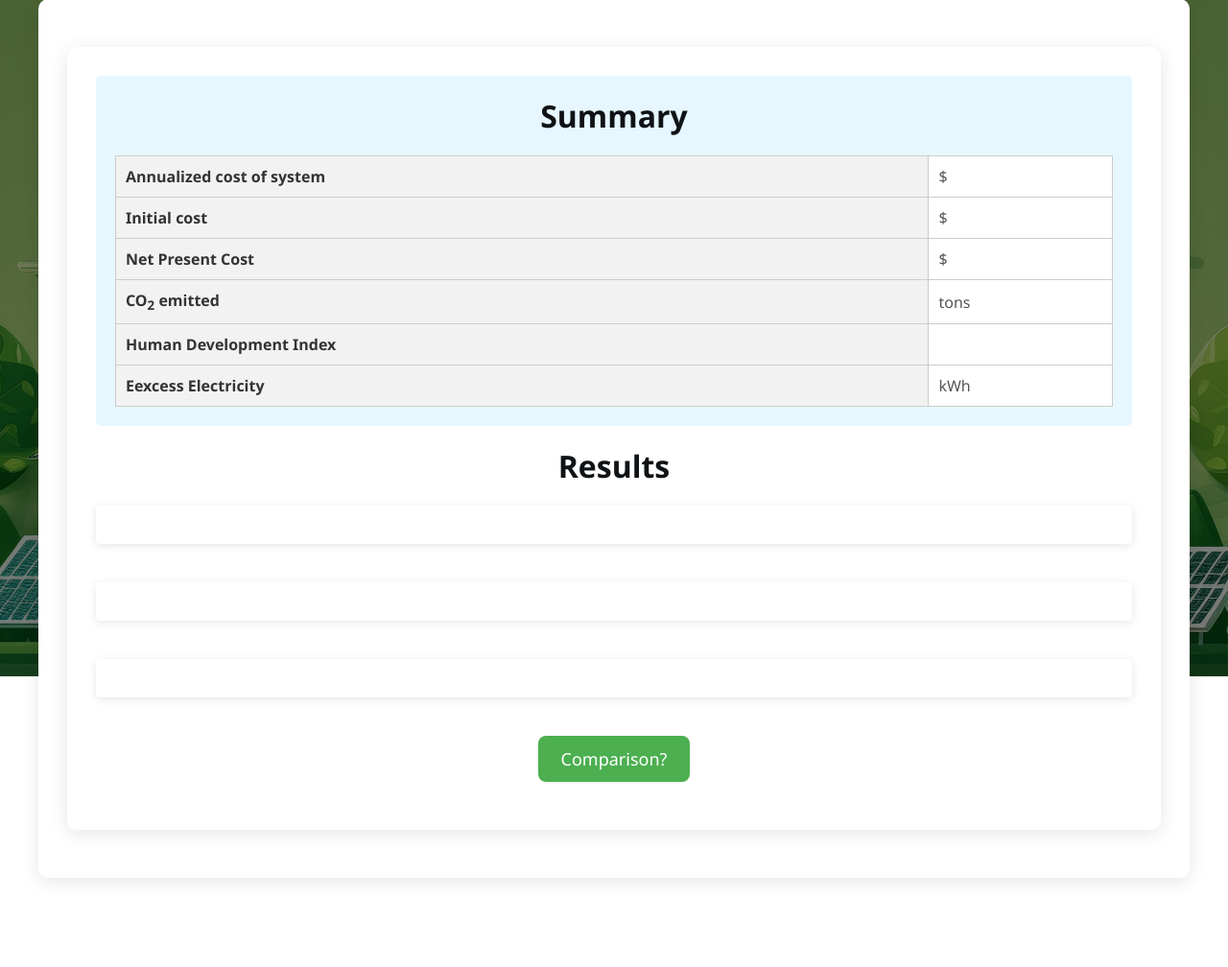
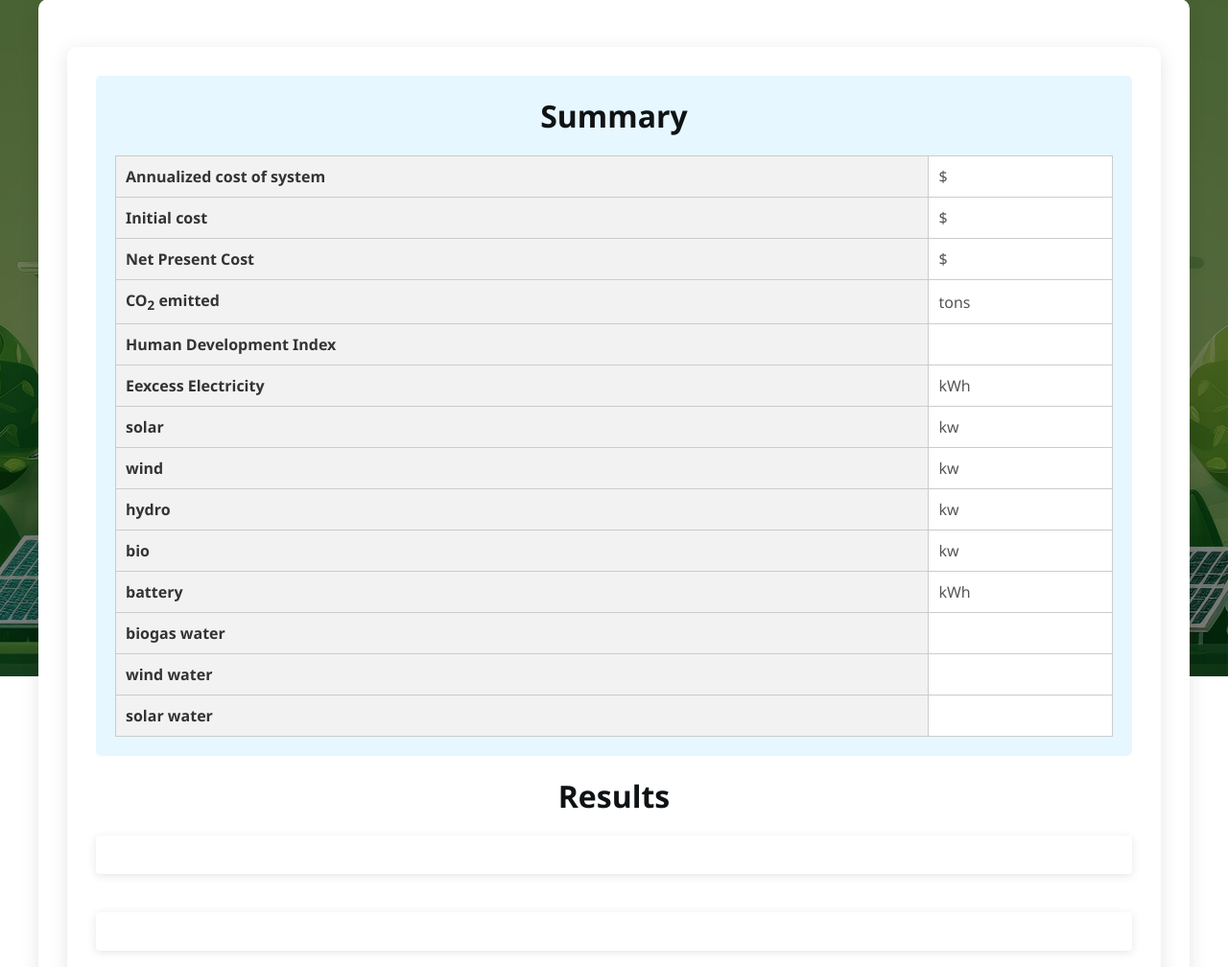
Before and after one commit to selishaa/Optimization_tool, a Django app: page /optimization_tool/results_page in a window 1280 px wide. Shown: the part 95-1103 px from the top of the page at 96% size. Before the commit the page ends 1014 px from the top, so only its background shows below. Run offline with Django 4.2, Linux system fonts and the light colour scheme; parts of the project's set-up code (start-up, migrations or seed data) failed here and were passed over.

Commit message:
few changes

```diff
--- a/GeneticAlgorithmPython/Finaloneyear_ST.py
+++ b/GeneticAlgorithmPython/Finaloneyear_ST.py
@@ -830,7 +830,7 @@
     colors = ['yellow', 'maroon', 'beige', 'purple']
     # Create the pie chart
     plt.figure(figsize=(8, 5))
-    plt.pie(sizes, labels=labels, colors=colors, startangle=90, autopct='%1.1f%%', textprops={'fontsize': 8})
+    plt.pie(sizes, labels=labels, colors=colors, startangle=90, autopct='%1.1f%%', textprops={'fontsize': 10})
     plt.title('Electricity Generated From Renewable Sources')
     plt.show()
     graph = get_graph()
--- a/GeneticAlgorithmPython/Microgrid_with_diesel_ST.py
+++ b/GeneticAlgorithmPython/Microgrid_with_diesel_ST.py
@@ -533,8 +533,8 @@
     sizes = resource_sums.values()
     colors = ['green', 'magenta', 'orange', 'brown', 'blue']
     # Create the pie chart
-    plt.figure(figsize=(14, 12))
-    plt.pie(sizes, labels=labels, colors=colors, startangle=90, autopct='%1.1f%%', textprops={'fontsize': 7})
+    plt.figure(figsize=(8, 5))
+    plt.pie(sizes, labels=labels, colors=colors, startangle=90, autopct='%1.1f%%', textprops={'fontsize': 10})
     plt.title('Electricity Generated From Microgrid with diesel')
     plt.show()
 
@@ -581,8 +581,8 @@
     sizes = resource_sums.values()
     colors = ['green', 'magenta', 'orange', 'brown', 'blue']
     # Create the pie chart
-    plt.figure(figsize=(14, 12))
-    plt.pie(sizes, labels=labels, colors=colors, startangle=90, autopct='%1.1f%%', textprops={'fontsize': 7})
+    plt.figure(figsize=(8, 5))
+    plt.pie(sizes, labels=labels, colors=colors, startangle=90, autopct='%1.1f%%', textprops={'fontsize': 10})
     plt.title('Electricity Generated From Microgrid with diesel')
     plt.show()
     graph = get_graph()
--- a/GeneticAlgorithmPython/Microgrid_without_diesel_ST.py
+++ b/GeneticAlgorithmPython/Microgrid_without_diesel_ST.py
@@ -483,8 +483,8 @@
     sizes = resource_sums.values()
     colors = ['darkgreen', 'darkmagenta', 'darkorange', 'darkblue']
     # Create the pie chart
-    plt.figure(figsize=(14, 12))
-    plt.pie(sizes, labels=labels, colors=colors, startangle=90, autopct='%1.1f%%', textprops={'fontsize': 7})
+    plt.figure(figsize=(8, 5))
+    plt.pie(sizes, labels=labels, colors=colors, startangle=90, autopct='%1.1f%%', textprops={'fontsize': 10})
     plt.title('Electricity Generated From Microgrid without diesel')
     plt.show()
 
@@ -507,8 +507,8 @@
     sizes = resource_sums.values()
     colors = ['darkgreen', 'darkmagenta', 'darkorange', 'darkblue']
     # Create the pie chart
-    plt.figure(figsize=(14, 12))
-    plt.pie(sizes, labels=labels, colors=colors, startangle=90, autopct='%1.1f%%', textprops={'fontsize': 7})
+    plt.figure(figsize=(8, 5))
+    plt.pie(sizes, labels=labels, colors=colors, startangle=90, autopct='%1.1f%%', textprops={'fontsize': 10})
     plt.title('Electricity Generated From Microgrid without diesel')
     plt.show()
 
--- a/pages/templates/about.html
+++ b/pages/templates/about.html
@@ -175,7 +175,7 @@
                 </div>
                 <div class="card-body">
                     <img src="{% static 'images/shariqa.png' %}" alt="Shariqa Tayabee" />
-                    <p>Shariqa Tayabee is a dedicated researcher with a background in renewable energy systems and environmental science. She brings valuable insights into sustainable practices and is committed to creating eco-friendly energy solutions.</p>
+                    <p>Shariqa Tayabee is a student at Northern Kentucky University and she is majoring in Mechanical Engineering Technology</p>
                 </div>
             </div>
 
--- a/pages/templates/result_page.html
+++ b/pages/templates/result_page.html
@@ -31,6 +31,38 @@
             <tr>
                 <th>Eexcess Electricity</th>
                 <td>{{ Eexcess|floatformat:2 }} kWh</td>
+            </tr>
+            <tr>
+                <th>solar</sub></th>
+                <td>{{ x_1|floatformat:2 }} kw</td>
+            </tr>
+            <tr>
+                <th>wind</sub></th>
+                <td>{{ x_2|floatformat:2 }} kw</td>
+            </tr>
+            <tr>
+                <th>hydro</sub></th>
+                <td>{{ x_3|floatformat:2 }} kw</td>
+            </tr>
+            <tr>
+                <th>bio</sub></th>
+                <td>{{ x_4|floatformat:2 }} kw</td>
+            </tr>
+            <tr>
+                <th>battery</th>
+                <td>{{ x_5|floatformat:2 }} kWh</td>
+            </tr>
+            <tr>
+                <th>biogas water</th>
+                <td>{{ x_6|floatformat:2 }}</td>
+            </tr>
+            <tr>
+                <th>wind water</th>
+                <td>{{ x_7|floatformat:2 }}</td>
+            </tr>
+            <tr>
+                <th>solar water</th>
+                <td>{{ x_8|floatformat:2 }}</td>
             </tr>
 
         </table>
--- a/pages/views.py
+++ b/pages/views.py
@@ -199,90 +199,11 @@
     #Solar
 
 
-    solar = str(request.GET["solar"])
-    if(solar == "sunny"):
-        G = [0,0,0,0,0,1,93,273,470,664,819,932,975,992,762,820,598,459,261,25, 0,0,0,0]
-    elif(solar == "partly_sunny"):
-        G = [0,0,0,0,0,0,0,9,310,95,353,646,692,675,590,458,300,77,1,0,0,0,0,0]
-    elif(solar == "cloudy"):
-        G = [0,0,0,0,0,0,0,13,144,331,527,425,361,392,288,212,144,79,24,0,0,0,0,0]
-    set_solar(G)
-    solar_energy = get_solar
-    solar_energy_value = get_solar()
 
-    #Wind
-    wind = str(request.GET["wind"])
-    if(wind == "high_wind"):
-        v= [7,6,9,9,11,10,10,11,18,15,14,15,11,16,15,14,15,13,16,14,16,15,13,12]
-    elif(wind == "medium_wind"):
-        v= [10,9,8,7,6,7,5,9,7,10,9,10,9,7,6,6,8,7,5,4,1,1,1,2]
-    elif(wind == "low_wind"):
-        v= [5,2,1,1,0,1,1,2,3,6,6,4,4,3,5,5,1,6,2,5,2,5,4,4]
-    set_wind(v)
-    wind_energy = get_wind
-    wind_energy_value = get_wind()
-
-    #Hydro
-    if('lakes' in request.GET):
-        lakes = request.GET['lakes']
-    else:
-        lakes = False
-    if('rivers' in request.GET):
-        rivers = request.GET['rivers']
-    else:
-        rivers = False
-    if('ponds' in request.GET):
-        ponds = request.GET['ponds']
-    else:
-        ponds = False
-
-    if(rivers and lakes and ponds):
-        base_h = 35
-        hydro = "lakes, rivers and ponds"
-    elif(rivers and lakes and not(ponds)):
-        base_h = 25
-        hydro = "lakes and rivers"
-    elif(not(rivers) and lakes and ponds):
-        base_h = 10
-        hydro = "lakes and ponds"
-    elif(rivers and not(lakes) and not(ponds)):
-        base_h = 20
-        hydro = "rivers"
-    elif(lakes and not(rivers) and not(ponds)):
-        base_h = 5
-        hydro = "lakes"
-    elif(ponds and not(rivers) and not(lakes)):
-        base_h = 2
-        hydro = "ponds"
-    set_hydro(base_h)
-    hydro_energy = get_hydro
-    hydro_energy_value = get_hydro()
-
-    #Biogas
-    if('cattle' in request.GET):
-        cattle = request.GET['cattle']
-    else:
-        cattle = False
-    if('agriculture' in request.GET):
-        agriculture = request.GET['agriculture']
-    else:
-        agriculture = False
-    if(cattle and agriculture):
-        base_b = 2
-        bio = "cattle and agriculture"
-    if((cattle and not(agriculture)) or (not(cattle) and agriculture)):
-        base_b = 1
-        bio = "cattle or agriculture"
-    set_bio(base_b)
-    bio_energy = get_bio
-    bio_energy_value = get_bio()
-
-    # #Optimized values
-
-    ind = [1, 2, 3, 4, 5, 6, 7, 8]
     mainYear(request)
     #solar, wind, hydropower, biogas, battery, biogas-powered water pump, wind-powered water pump, solar-powered water pump
     individual = bestYear()
+    x_1, x_2, x_3, x_4, x_5, x_6, x_7, x_8 = individual
 
 
 
@@ -321,10 +242,7 @@
 
     #sends the values to the results page
     return render(request, 'result_page.html', {
-    "solar_energy": solar_energy, "solar": solar,
-    "wind": wind, "wind_energy": wind_energy,
-    "hydro": hydro, "hydro_energy": hydro_energy,
-    "bio": bio, "bio_energy": bio_energy,
+
 
     "ACS": ACS,
     "Initial_cost": Initial_cost,
@@ -332,7 +250,8 @@
     "CO2_emitted": CO2_emitted,
      "HDI": HDI,
      "Eexcess": Eexcess,
-     "individual": individual,
+     "individual": individual, "x_1": x_1, "x_2": x_2, "x_3": x_3, "x_4": x_4,
+        "x_5": x_5, "x_6": x_6, "x_7": x_7, "x_8": x_8,
 
 
      "LPSP_print": LPSP_print,
```
Also changed, not shown: pages/templates/comparison.html (+4 -4 lines), db.sqlite3, pages/static/images/andrea.png (added), 1 other file.
